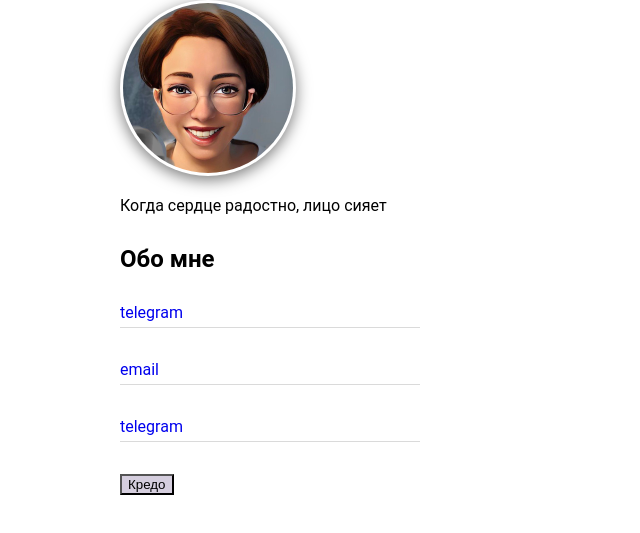
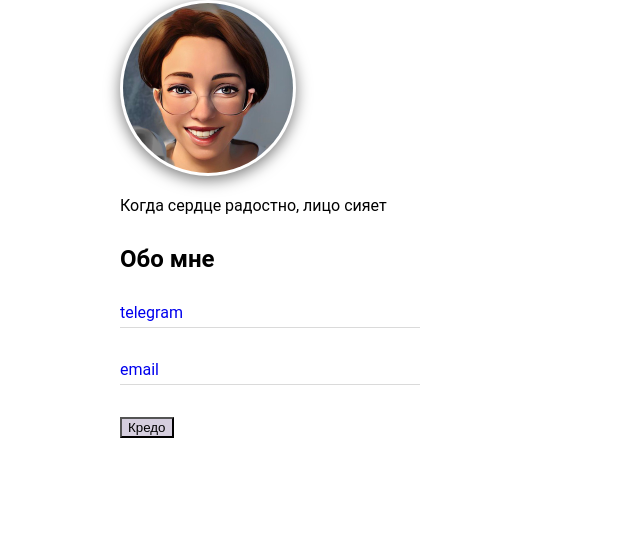
Before and after one commit to NinokSv/CV, a plain HTML site: page index.html in a window 1280 px wide. Shown: the part 81-614 px from the top of the page, without its empty margins (0-640 px from the left). Drawn offline with Linux system fonts and the light colour scheme.

Commit message:
Update index.html

```diff
--- a/index.html
+++ b/index.html
@@ -23,11 +23,8 @@
 				<br>
 				<a href="mailto:ninasvirukova@gmail.com">email</a>
 				<br>
-				<a href="dict_bot.py"> telegram</a>
-				<br>
+	                </div>
 
-
-			</div>
 				<button type="button">Кредо</button>
 				<script type="text/javascript" src="js.js"></script>
 
```
